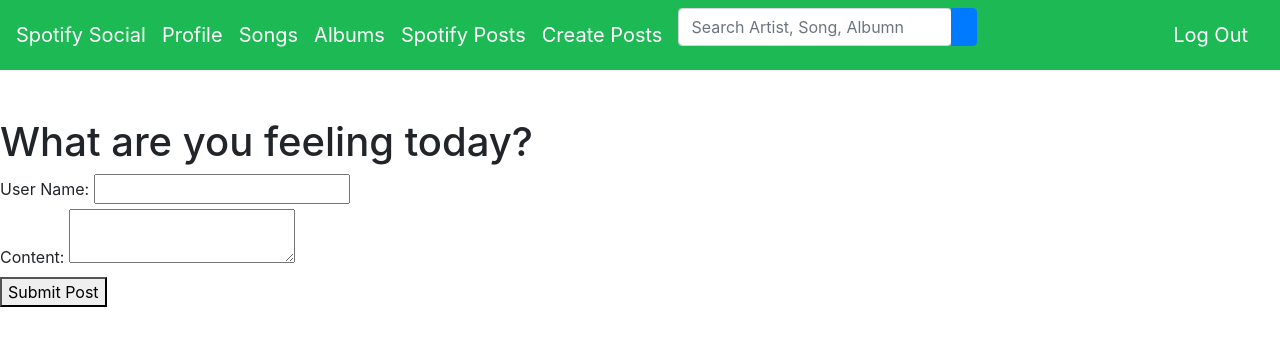
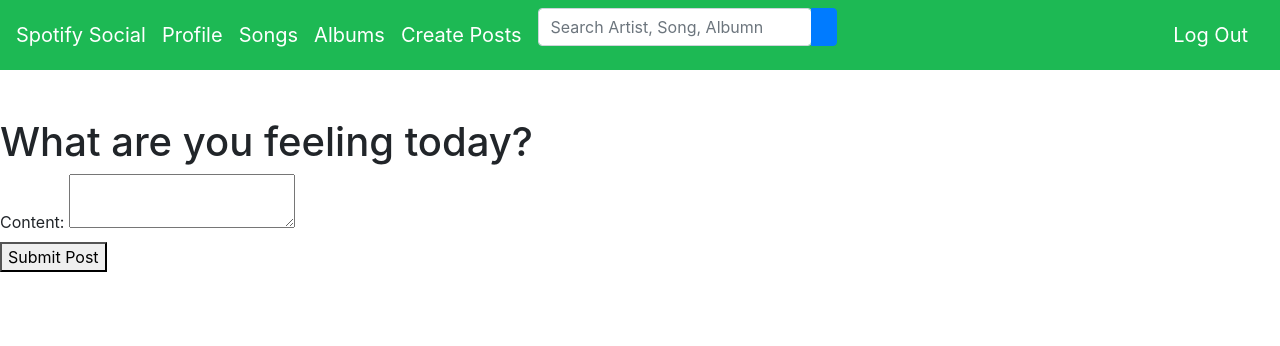
Before and after one commit to itscold404/Spotify-Social, a Django app: page /create_posts_page/ in a window 1280 px wide. Shown: the top 346 px of the page. Run offline with Django 4.2, Linux system fonts and the light colour scheme; some libraries are stand-ins or nearby versions.

Commit message:
Posts Basic Functionality
Moved posts to the home page, need to put each post in an individual box, can create posts

```diff
--- a/spotify_social/actions.py
+++ b/spotify_social/actions.py
@@ -501,11 +501,12 @@ def load_profile(request):
 
 def create_post(request):
     if request.method == 'POST':
-        user_name = request.POST.get('user_name')
+        user_name = request.session['user_id']
+        #user_name = request.POST.get('user_name')
         content = request.POST.get('content')
 
         # adding current date time to the list of parameters to take in
-        current_timestamp = datetime.now()
+        current_timestamp = datetime.now().strftime('%Y-%m-%d %H:%M:%S')
 
         # trying to insert values into the posts table
         db = Database()
--- a/spotify_social/templates/signed-in/base.html
+++ b/spotify_social/templates/signed-in/base.html
@@ -14,7 +14,7 @@
             <a class="navbar-brand" href="{% url 'user_profile_page' %}">Profile</a>
             <a class="navbar-brand" href="{% url 'songs_page' %}">Songs</a>
             <a class="navbar-brand" href="{% url 'albums_page' %}">Albums</a>
-            <a class="navbar-brand" href="{% url 'posts_page' %}">Spotify Posts</a>
+
             <a class="navbar-brand" href="{% url 'create_posts_page' %}">Create Posts</a>
 
             <form id="APISearchForm" action="{%url 'search'%}" method="post">
--- a/spotify_social/templates/signed-in/create_posts_page.html
+++ b/spotify_social/templates/signed-in/create_posts_page.html
@@ -5,8 +5,6 @@
 
 <form method="post" action="{% url 'create_post' %}">
     {% csrf_token %}
-    <label for="user_name">User Name:</label>
-    <input type="text" name="user_name" required><br>
 
     <label for="content">Content:</label>
     <textarea name="content" required></textarea><br>
--- a/spotify_social/urls.py
+++ b/spotify_social/urls.py
@@ -13,7 +13,7 @@ urlpatterns = [
     path("search_page/", views.search_page, name="search_page"),
     path("songs_page/", views.songs_page, name="songs_page"),
     path("albums_page/",views.albums_page, name="albums_page"),
-    path("posts_page/",views.posts_page, name="posts_page"),
+    #path("posts_page/",views.posts_page, name="posts_page"),
     path("create_posts_page/",views.create_posts_page, name = "create_posts_page"),
     path("check_credentials/", actions.check_credentials, name="check_credentials"),
     path("create_account/", actions.create_account, name="create_account"),
--- a/spotify_social/views.py
+++ b/spotify_social/views.py
@@ -50,9 +50,23 @@ def authorize_spotify(request):
 
 def user_home_page(request):
     # TODO: populate user home page by passing variables into HTML below
+    #same code as posts page function
+    db = Database()
+    posts = db.execute(
+        """
+        SELECT *
+        FROM post
+        ORDER BY date_time DESC;
+        """,
+        (),
+        True,
+    )
+    db.close()
+    print(posts)
+    #get_callback(request)
+    return render(request, 'signed-in/home_page.html', {'posts':posts})
 
-    get_callback(request)
-    return render(request, "signed-in/home_page.html", {})
+
 
 
 def user_profile_page(request):
@@ -110,23 +124,7 @@ def albums_page(request):
     return render(request, "signed-in/albums_page.html", {})
 
 
-#attempts to load posts, does not work
-def posts_page(request):
-    # Check if the keys exist in the session
-
-    db = Database()
-    posts = db.execute(
-        """
-        SELECT *
-        FROM post
-        ORDER BY date_time DESC;
-        """,
-        (),
-        True,
-    )
-    db.close()
-    print(posts)
-    return render(request, 'signed-in/posts_page.html', {'posts':posts})
+#deleted posts page
 
 # view for create posts
 
```
Also changed, not shown: spotify_social/templates/signed-in/home_page.html (+26 -0 lines).
